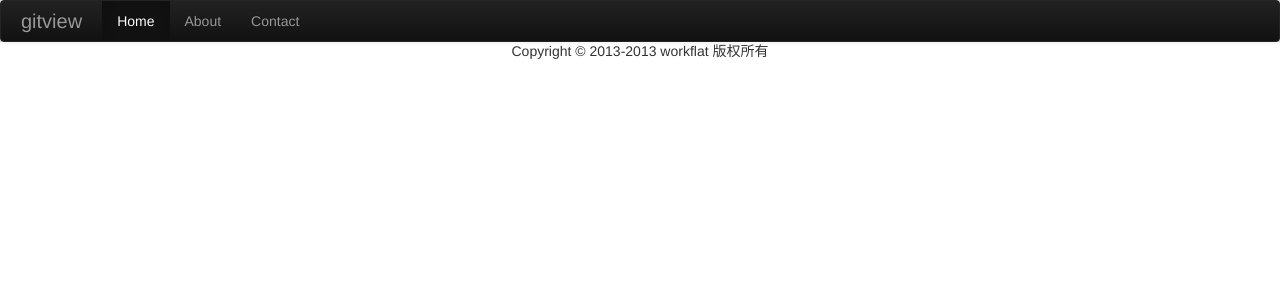
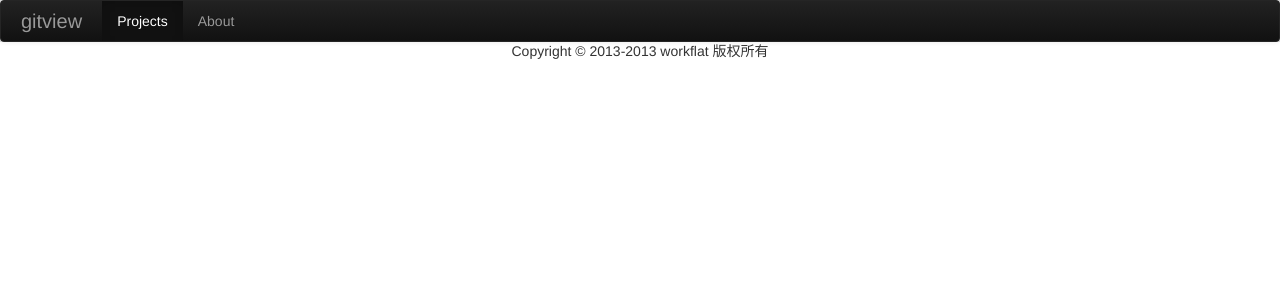
Before and after one commit to mugongjian/gitview, a Python web app: template eye/templates/base.html in a window 1280 px wide. Shown: the top 300 px of the page. Run offline with Jinja, Linux system fonts and the light colour scheme; the template is opened without the code that fills it, so the values that code supplies are empty; some libraries are stand-ins or nearby versions.

Commit message:
rename nav bar

```diff
--- a/eye/templates/base.html
+++ b/eye/templates/base.html
@@ -27,9 +27,8 @@
           <a class="brand" href="#">gitview</a>
           <div class="nav-collapse collapse">
             <ul class="nav">
-              <li class="active"><a href="#">Home</a></li>
-              <li><a href="#about">About</a></li>
-              <li><a href="#contact">Contact</a></li>
+              <li class="active"><a href="#">Projects</a></li>
+              <li><a href="#contact">About</a></li>
             </ul>
           </div><!--/.nav-collapse -->
         </div>
```
